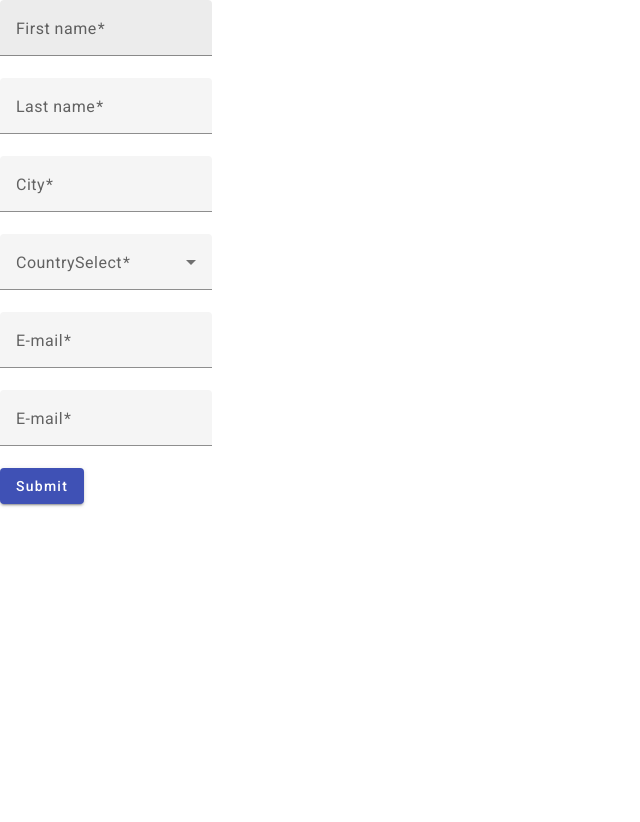
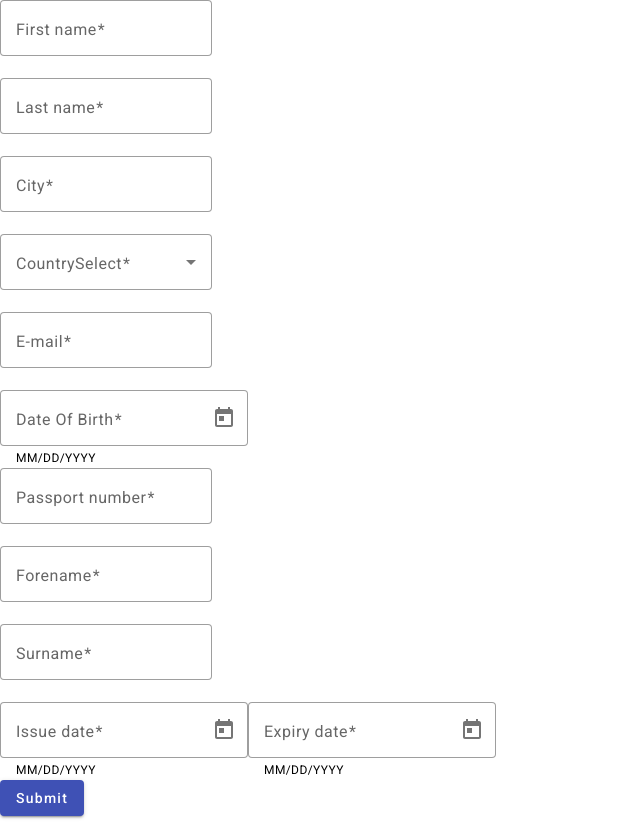
Before and after one commit to FrankMatta/hotel-booking-frontend, an Angular app: page / in a window 1280 px wide. Shown: the whole page, without its empty margins (0-640 px from the left). Before the commit the page ends 800 px from the top, so only its background shows below. Built offline with nearby package versions, Linux system fonts and the light colour scheme.

Commit message:
finished form

```diff
--- a/src/app/app.module.ts
+++ b/src/app/app.module.ts
@@ -14,6 +14,7 @@ import {MatAutocompleteModule} from '@angular/material/autocomplete';
 import {MatSelectModule} from '@angular/material/select'
 import {MatButtonModule} from '@angular/material/button';
 import {MatDatepickerModule} from '@angular/material/datepicker';
+import { MatNativeDateModule } from '@angular/material/core';
 
 const Materials = [
   MatFormFieldModule,
@@ -21,7 +22,8 @@ const Materials = [
   MatAutocompleteModule,
   MatSelectModule,
   MatButtonModule,
-  MatDatepickerModule
+  MatDatepickerModule,
+  MatNativeDateModule
 ]
 
 @NgModule({
--- a/src/app/guest-details/guest-details.component.html
+++ b/src/app/guest-details/guest-details.component.html
@@ -5,7 +5,7 @@
 >
   <!-- first name -->
   <div class="form-field">
-    <mat-form-field appearance="fill">
+    <mat-form-field appearance="outline">
       <mat-label>First name</mat-label>
       <input
         type="text"
@@ -15,6 +15,8 @@
         formControlName="firstName"
         [errorStateMatcher]="matcher"
       />
+
+      <!-- first name errors -->
       <mat-error *ngIf="firstName!.errors?.['required']"
         >First name is required</mat-error
       >
@@ -29,7 +31,7 @@
 
   <!-- last name -->
   <div class="form-field">
-    <mat-form-field appearance="fill">
+    <mat-form-field appearance="outline">
       <mat-label>Last name</mat-label>
       <input
         matInput
@@ -38,6 +40,7 @@
         [errorStateMatcher]="matcher"
         formControlName="lastName"
       />
+      <!-- last name errors -->
       <mat-error *ngIf="lastName!.errors?.['required']"
         >Last name is required</mat-error
       >
@@ -52,7 +55,7 @@
 
   <!-- city -->
   <div class="form-field">
-    <mat-form-field appearance="fill">
+    <mat-form-field appearance="outline">
       <mat-label>City</mat-label>
       <input
         matInput
@@ -61,6 +64,8 @@
         formControlName="city"
         [errorStateMatcher]="matcher"
       />
+
+      <!-- city errors -->
       <mat-error *ngIf="city!.errors?.['required']"
         >City name is required</mat-error
       >
@@ -75,7 +80,7 @@
 
   <!-- country -->
   <div class="form-field">
-    <mat-form-field class="example-full-width" appearance="fill">
+    <mat-form-field class="example-full-width" appearance="outline">
       <mat-label>Country</mat-label>
       <mat-label>Select</mat-label>
       <mat-select formControlName="country" [errorStateMatcher]="matcher">
@@ -83,6 +88,7 @@
           country.name
         }}</mat-option>
       </mat-select>
+      <!-- country errors -->
       <mat-error *ngIf="country!.errors?.['required']"
         >Country is required</mat-error
       >
@@ -91,7 +97,7 @@
 
   <!-- email -->
   <div class="form-field">
-        <mat-form-field appearance="fill">
+    <mat-form-field appearance="outline">
       <mat-label>E-mail</mat-label>
       <input
         matInput
@@ -100,6 +106,7 @@
         formControlName="email"
         [errorStateMatcher]="matcher"
       />
+      <!-- email errors -->
       <mat-error *ngIf="email!.errors?.['required']"
         >E-mail name is required</mat-error
       >
@@ -109,29 +116,155 @@
     </mat-form-field>
   </div>
 
-
   <!-- date of birth -->
   <div class="form-field">
-        <mat-form-field appearance="fill">
-          <mat-label>E-mail</mat-label>
+    <mat-form-field appearance="outline">
+      <mat-label>Date Of Birth</mat-label>
       <input
         matInput
-            maxlength="50"
-            placeholder="johndoe@gmail.com"
-            formControlName="email"
-            [errorStateMatcher]="matcher"
+        [min]="minDate"
+        [max]="maxDate"
+        [matDatepicker]="picker"
+        formControlName="dateOfBirth"
       />
-          <mat-error *ngIf="email!.errors?.['required']"
-            >E-mail name is required</mat-error
-          >
-          <mat-error *ngIf="email!.errors?.['email']"
-            >Enter a valid E-mail address</mat-error
+      <mat-hint>MM/DD/YYYY</mat-hint>
+      <mat-datepicker-toggle
+        matIconSuffix
+        [for]="picker"
+      ></mat-datepicker-toggle>
+      <mat-datepicker #picker></mat-datepicker>
+
+      <!-- dob errors -->
+      <mat-error *ngIf="dateOfBirth!.errors?.['required']"
+        >Birth date is required</mat-error
       >
     </mat-form-field>
   </div>
 
+  <!-- passport details -->
+  <div formGroupName="passportDetails" class="form-group">
+    <!-- passport number -->
+    <div class="form-field">
+      <mat-form-field appearance="outline">
+        <mat-label>Passport number</mat-label>
+        <input
+          type="text"
+          matInput
+          maxlength="9"
+          placeholder="573829246"
+          formControlName="passportNumber"
+          [errorStateMatcher]="matcher"
+        />
 
-  <!-- passport details -->
+        <!-- passport number errors -->
+        <mat-error *ngIf="passportNumber!.errors?.['required']"
+          >Passport number is required</mat-error
+        >
+        <mat-error *ngIf="passportNumber!.errors?.['minlength']"
+          >Passport number too short</mat-error
+        >
+        <mat-error *ngIf="passportNumber!.errors?.['maxlength']"
+          >Passport number name too long</mat-error
+        >
+      </mat-form-field>
+    </div>
+
+    <!-- forename -->
+    <div class="form-field">
+      <mat-form-field appearance="outline">
+        <mat-label>Forename</mat-label>
+        <input
+          type="text"
+          matInput
+          maxlength="50"
+          placeholder="John"
+          formControlName="foreName"
+          [errorStateMatcher]="matcher"
+        />
+
+        <!-- Forename errors -->
+        <mat-error *ngIf="foreName!.errors?.['required']"
+          >Forename is required</mat-error
+        >
+        <mat-error *ngIf="foreName!.errors?.['minlength']"
+          >Forenametoo short</mat-error
+        >
+        <mat-error *ngIf="foreName!.errors?.['maxlength']"
+          >Forename too long</mat-error
+        >
+      </mat-form-field>
+    </div>
+
+    <!-- surname -->
+    <div class="form-field">
+      <mat-form-field appearance="outline">
+        <mat-label>Surname</mat-label>
+        <input
+          type="text"
+          matInput
+          maxlength="50"
+          placeholder="John"
+          formControlName="surName"
+          [errorStateMatcher]="matcher"
+        />
+
+        <!-- Surname errors -->
+        <mat-error *ngIf="surName!.errors?.['required']"
+          >Surname is required</mat-error
+        >
+        <mat-error *ngIf="surName!.errors?.['minlength']"
+          >Surname too short</mat-error
+        >
+        <mat-error *ngIf="surName!.errors?.['maxlength']"
+          >Surname too long</mat-error
+        >
+      </mat-form-field>
+    </div>
+
+    <!-- issue date -->
+    <mat-form-field appearance="outline">
+      <mat-label>Issue date</mat-label>
+      <input
+        matInput
+        [min]="minDate"
+        [matDatepicker]="issueDatePicker"
+        formControlName="dateOfIssue"
+      />
+      <mat-hint>MM/DD/YYYY</mat-hint>
+      <mat-datepicker-toggle
+        matIconSuffix
+        [for]="issueDatePicker"
+      ></mat-datepicker-toggle>
+      <mat-datepicker #issueDatePicker></mat-datepicker>
+
+      <!-- issue date errors -->
+      <mat-error *ngIf="dateOfIssue!.errors?.['required']"
+        >Issue date is required</mat-error
+      >
+    </mat-form-field>
+
+    <!-- expiry date -->
+    <mat-form-field appearance="outline">
+      <mat-label>Expiry date</mat-label>
+      <input
+        matInput
+        [min]="minDate"
+        [matDatepicker]="expiryDatePicker"
+        formControlName="dateOfExpiry"
+      />
+      <mat-hint>MM/DD/YYYY</mat-hint>
+      <mat-datepicker-toggle
+        matIconSuffix
+        [for]="expiryDatePicker"
+      ></mat-datepicker-toggle>
+      <mat-datepicker #expiryDatePicker></mat-datepicker>
+
+      <!-- expiry errors -->
+      <mat-error *ngIf="dateOfExpiry!.errors?.['required']"
+        >Expiry date is required</mat-error
+      >
+    </mat-form-field>
+  </div>
 
   <button type="submit" mat-raised-button color="primary">Submit</button>
 </form>
--- a/src/app/guest-details/guest-details.component.ts
+++ b/src/app/guest-details/guest-details.component.ts
@@ -1,40 +1,72 @@
 import { Component, ViewChild } from '@angular/core';
-import { FormBuilder, Validators, NgForm, FormControl, FormGroupDirective } from '@angular/forms';
+import {
+  FormBuilder,
+  Validators,
+  NgForm,
+  FormControl,
+  FormGroupDirective,
+  FormGroup,
+} from '@angular/forms';
 import { ErrorStateMatcher } from '@angular/material/core';
-import countriesList from '../../assets/countries.json'
-
+import countriesList from '../../assets/countries.json';
 interface Country {
-  name: string,
-  code: string
+  name: string;
+  code: string;
 }
 
 @Component({
   selector: 'app-guest-details',
   templateUrl: './guest-details.component.html',
-  styleUrls: ['./guest-details.component.scss']
+  styleUrls: ['./guest-details.component.scss'],
 })
 export class GuestDetailsComponent {
   countries: Country[] = countriesList;
   matcher = new MyErrorStateMatcher();
-  minDate: Date = new Date();
-  maxDate: Date = new Date();
-  @ViewChild('guestDetailsFormDirective') guestDetailsFormDirective! : NgForm
+  minDate: Date;
+  maxDate: Date;
+  @ViewChild('guestDetailsFormDirective') guestDetailsFormDirective!: NgForm;
 
   guestDetails = this.formBuilder.group({
-    firstName: ['', [Validators.required, Validators.minLength(2), Validators.maxLength(50)]],
-    lastName: ['', [Validators.required, Validators.minLength(2), Validators.maxLength(50)]],
-    city: ['', [Validators.required, Validators.minLength(2), Validators.maxLength(50)]],
+    firstName: [
+      '',
+      [Validators.required, Validators.minLength(2), Validators.maxLength(50)],
+    ],
+    lastName: [
+      '',
+      [Validators.required, Validators.minLength(2), Validators.maxLength(50)],
+    ],
+    city: [
+      '',
+      [Validators.required, Validators.minLength(2), Validators.maxLength(50)],
+    ],
     country: ['', [Validators.required]],
     email: ['', [Validators.required, Validators.email]],
     dateOfBirth: ['', [Validators.required]],
     passportDetails: this.formBuilder.group({
-      passportNumber: [null, [Validators.required, Validators.minLength(8), Validators.maxLength(9)]],
-      foreName: ['', [Validators.required, Validators.minLength(2), Validators.maxLength(50)]],
-      surName: ['', [Validators.required, Validators.minLength(2), Validators.maxLength(50)]],
+      passportNumber: [
+        null,
+        [Validators.required, Validators.minLength(9), Validators.maxLength(9)],
+      ],
+      foreName: [
+        '',
+        [
+          Validators.required,
+          Validators.minLength(2),
+          Validators.maxLength(50),
+        ],
+      ],
+      surName: [
+        '',
+        [
+          Validators.required,
+          Validators.minLength(2),
+          Validators.maxLength(50),
+        ],
+      ],
       dateOfIssue: ['', Validators.required],
-      dateOfExpiry: ['', Validators.required]
-    })
-  })
+      dateOfExpiry: ['', Validators.required],
+    }),
+  });
 
   get firstName() {
     return this.guestDetails.get('firstName');
@@ -60,13 +92,43 @@ export class GuestDetailsComponent {
     return this.guestDetails.get('dateOfBirth');
   }
 
-  constructor(private formBuilder: FormBuilder) {}
+  get passportDetails() {
+    return this.guestDetails.get('passportDetails') as FormGroup;
+  }
+
+  get passportNumber() {
+    return this.passportDetails.get('passportNumber');
+  }
+
+  get foreName() {
+    return this.passportDetails.get('foreName');
+  }
+
+  get surName() {
+    return this.passportDetails.get('surName');
+  }
+
+  get dateOfIssue() {
+    return this.passportDetails.get('dateOfIssue');
+  }
+
+  get dateOfExpiry() {
+    return this.passportDetails.get('dateOfExpiry');
+  }
+
+  constructor(private formBuilder: FormBuilder) {
+    const currentYear = new Date().getFullYear();
+    this.minDate = new Date(currentYear - 100, 0, 1);
+    this.maxDate = new Date(currentYear - 18, 11, 31);
+  }
 
   onSubmit() {
     console.log(this.guestDetails.value);
+    console.log(
+      this.guestDetails.get('passportDetails')?.get('passportNumber')?.errors
+    );
   }
 }
-
 
 /** Error when invalid control is dirty, touched, or submitted. */
 export class MyErrorStateMatcher implements ErrorStateMatcher {
```
Lines whose indentation alone changed are shown as unchanged.
